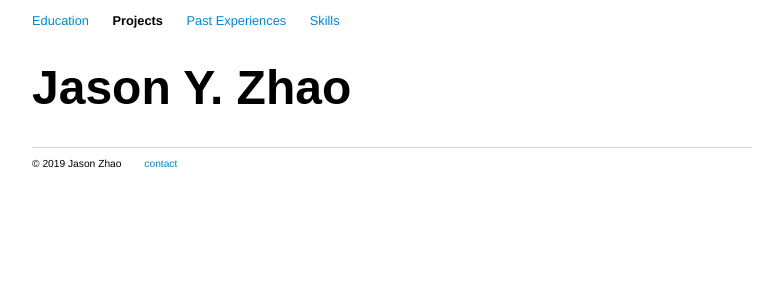
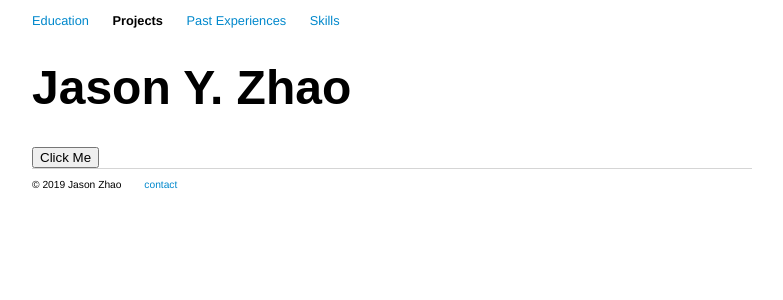
Before and after one commit to jasonzhao1998/jasonzhao1998.github.io, a Jekyll site: the page built from projects/index.html, in a window 1280 px wide. Shown: the top 300 px of the page, without its empty margins (248-1031 px from the left). Built offline with Jekyll 4.4.1, drawn with Linux system fonts in a browser that asks for light colours.

Commit message:
Update project"

```diff
--- a/projects/index.html
+++ b/projects/index.html
@@ -2,3 +2,7 @@
 layout: default
 title: Jason Zhao | Projects
 ---
+
+<div>
+	<button onclick="myFunction()">Click Me</button>
+</div>
```
